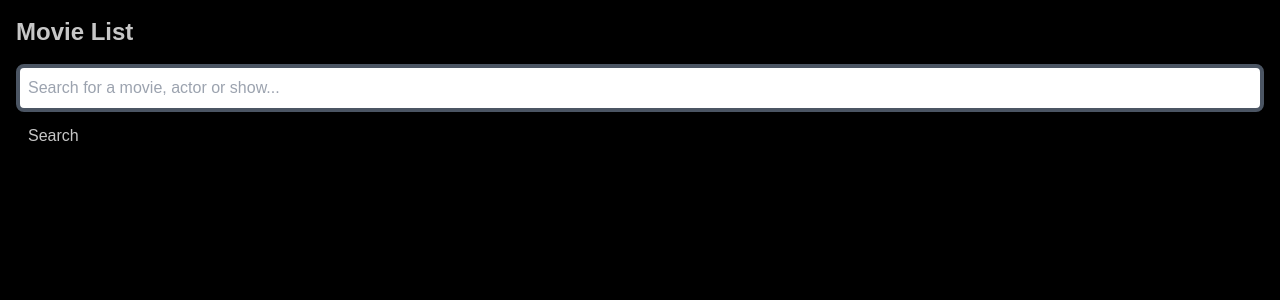
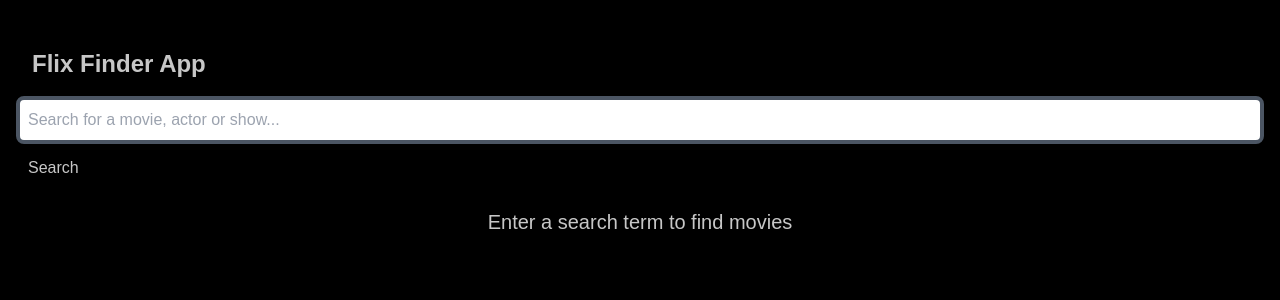
Before and after one commit to RW2023/next-movies, a Next.js app: page /movies in a window 1280 px wide. Shown: the top 300 px of the page. Built offline with nearby package versions, Linux system fonts and the light colour scheme.

Commit message:
Put a section that renders when a search is not happening

```diff
--- a/src/app/movies/page.tsx
+++ b/src/app/movies/page.tsx
@@ -5,6 +5,7 @@ import React, { useState } from 'react';
 import Link from 'next/link';
 import SearchBar from '../../components/SearchBar';
 import Image from 'next/image';
+
 interface MovieItem {
   title: string;
   year: string;
@@ -35,12 +36,20 @@ const MoviesPage: React.FC = () => {
   };
 
   return (
-    <div className="container mx-auto p-4">
-      <h1 className="text-2xl font-bold mb-4">Movie List</h1>
+    <div className="container mx-auto p-4 mb-4  bg-black mt-4">
+      <h1 className="text-2xl font-bold mb-4 m-4">Flix Finder App</h1>
       <SearchBar onSearch={handleSearch} />
-      <ul className="grid grid-cols-1 md:grid-cols-2 lg:grid-cols-4 gap-4 mt-4 text-black max-h-0">
+      {movies.length === 0 ? (
+        <div className="text-center mt-4">
+          <h2 className="text-xl">Enter a search term to find movies</h2>
+        </div>
+      ) : (
+        <ul className="grid grid-cols-1 md:grid-cols-2 lg:grid-cols-4 gap-4  text-black max-h-0 mt-8">
           {movies.map((movie) => (
-          <li key={movie.imdbID} className="bg-secondary p-4 rounded shadow justify-center">
+            <li
+              key={movie.imdbID}
+              className="bg-secondary p-4 rounded shadow justify-center"
+            >
               <Link href={`/movies/${movie.imdbID}`}>
                 <div className="block">
                   {movie.image ? (
@@ -49,10 +58,10 @@ const MoviesPage: React.FC = () => {
                       alt={`${movie.title} Poster`}
                       width={300}
                       height={350}
-                    className="object-cover mb-2 rounded drop-shadow-lg w-full h-auto"
+                      className="object-cover mb-2 rounded drop-shadow-xl w-full h-auto"
                     />
                   ) : (
-                  <div className="w-full h-48 mb-2  flex items-center justify-center rounded bg-black text-headline">
+                    <div className="w-full h-48 mb-2 flex items-center justify-center rounded bg-black text-headline">
                       No image available
                     </div>
                   )}
@@ -64,6 +73,7 @@ const MoviesPage: React.FC = () => {
             </li>
           ))}
         </ul>
+      )}
     </div>
   );
 };
```
Lines whose indentation alone changed are shown as unchanged.
